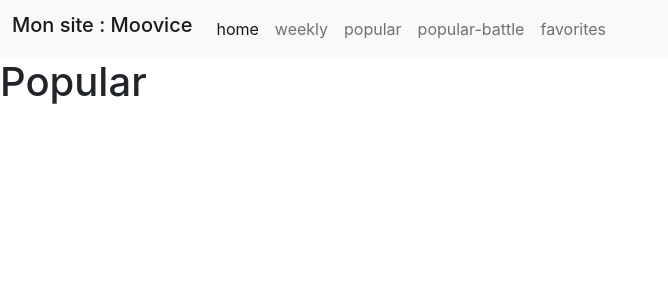
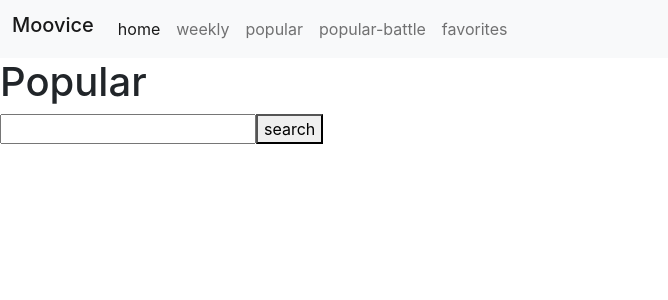
Before and after one commit to SNarboni/moovice, a React (Create React App) app: page /popular in a window 1280 px wide. Shown: the top 300 px of the page, without its empty margins (0-668 px from the left). Built offline with nearby package versions, Linux system fonts and the light colour scheme.

Commit message:
modif popular

```diff
--- a/src/components/NavBar.jsx
+++ b/src/components/NavBar.jsx
@@ -7,7 +7,7 @@ export default class NavBar extends Component {
             <>
           <nav className="navbar navbar-expand-lg navbar-light bg-light">
         <div className="container-fluid">
-          <h2 className="navbar-brand">Mon site : Moovice</h2>
+          <h2 className="navbar-brand">Moovice</h2>
           <button className="navbar-toggler" type="button" data-bs-toggle="collapse" data-bs-target="#navbarNav" aria-controls="navbarNav" aria-expanded="false" aria-label="Toggle navigation">
             <span className="navbar-toggler-icon"></span>
           </button>
--- a/src/components/Popular.jsx
+++ b/src/components/Popular.jsx
@@ -1,10 +1,53 @@
 import React from 'react';
 
 class Popular extends React.Component {
+
+    constructor(props){
+        super(props);
+        this.state ={
+            movies:[],
+            name:"",
+            id:"",
+            img:"",
+        }
+    }
+
+
+
+    searchMovie = (number) =>{
+    fetch("https://api.themoviedb.org/3/discover/movie?sort_by=popularity.desc&api_key=efd8a07427b2c721a89376dbc34799dd")
+    .then(response => response.json())
+    .then(movieList => {
+        this.setState({
+            movies:movieList,
+            name : movieList.results[number].title,
+            id : movieList.results[number].id,
+        })
+        .catch(error => alert("error"))
+        console.log(this.state.movies)
+    })
+
+    }
+
+    onChange=(e)=>{
+        this.setState({
+            inputValue: e.target.value
+        })
+    }
+
+    componentDidMount = ()=>{
+    }
+
+
     render() {
         return (
             <div>
                 <h1>Popular</h1>
+                <input type="number" onChange={this.onChange}/>
+                <button onClick={(e)=> this.searchMovie(this.state.inputValue)}>search</button>
+                {this.state.movies.map((moo) => {
+                    return <h1>{moo.results[3].title}</h1>
+                })}
             </div>
         )
     }
```
